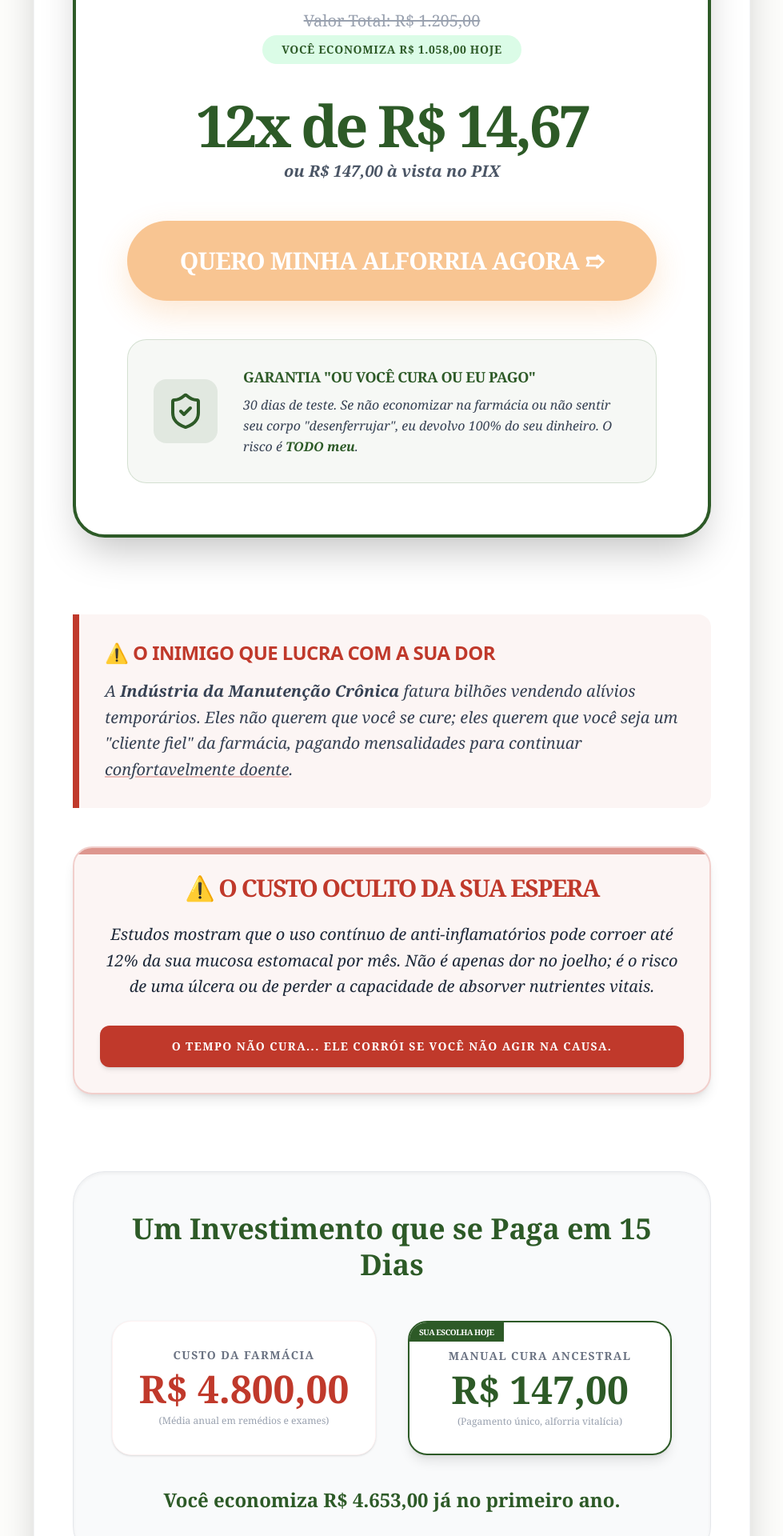
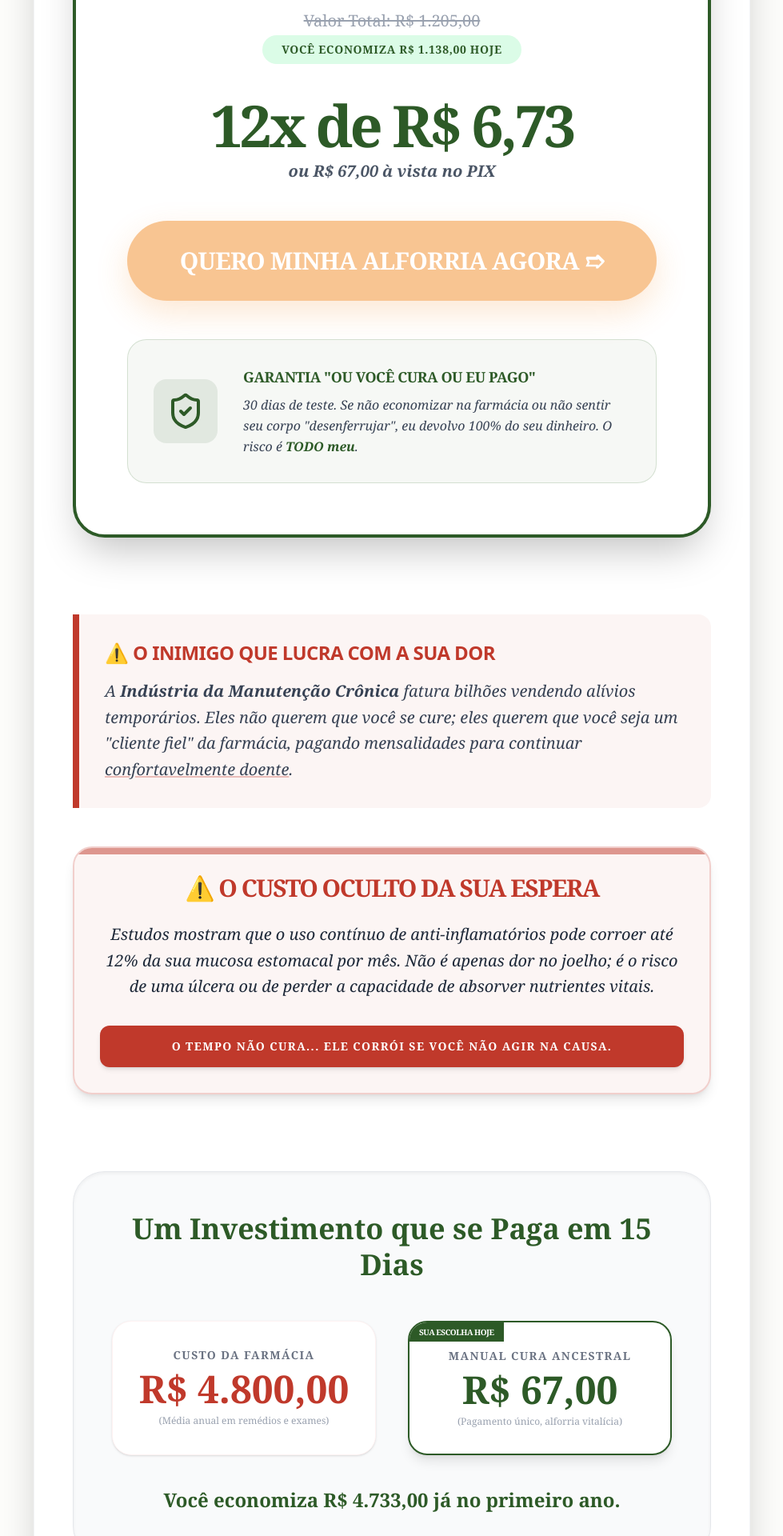
Before and after one commit to madsonpapito/cura-ancestral, a Next.js app: page / in a window 1280 px wide. Shown: the part 6840-8760 px from the top of the page at 80% size, without its empty margins (150-1129 px from the left). Built offline with nearby package versions, Linux system fonts and the light colour scheme.

Commit message:
feat: atualização de preços (Oferta R$ 67 | Upsell R$ 147) e documentação estratégica

```diff
--- a/data/persona-dirce.md
+++ b/data/persona-dirce.md
@@ -27,7 +27,7 @@
 - **Plataformas**: WhatsApp (família/igreja), Facebook (dicas de vovó), YouTube (vídeos informativos, mas odeia enrolação), Instagram (salva posts).
 - **Meio de Pagamento**: Prefere PIX (controle e desconto).
 - **Gatilho de Compra**: Site organizado, botão de WhatsApp visível e prova de que o método usa o que já tem na despensa (açafrão, alho, louro).
-- **Valor Percebido**: Preço menor que duas caixas de anti-inflamatório (R$ 147,00).
+- **Valor Percebido**: Preço menor que uma caixa de anti-inflamatório (R$ 67,00).
 
 ## 🎯 Dores Profundas & Desejos Ardentes
 - **Dores**: Perda de mobilidade/vitalidade, custo da farmácia corroendo a aposentadoria, sentir-se "descartada" pelo sistema de saúde.
--- a/funnel/desafio-despensa-blindada.md
+++ b/funnel/desafio-despensa-blindada.md
@@ -24,7 +24,7 @@ O Desafio Despensa Blindada é a porta de entrada para o ecossistema da Cura Anc
 - **Selo 'Matriarca da Cura'**: Reconhecimento para quem postar fotos dos desafios diários no grupo.
 
 ## 💰 Oferta Especial (Pós-Desafio)
-- **Preço**: De R$ 297,00 por apenas R$ 147,00 (ou 12x de R$ 14,67).
+- **Preço**: De R$ 297,00 por apenas R$ 67,00 (ou 12x de R$ 6,73).
 - **Escassez**: Apenas 50 vagas para o grupo com suporte individualizado.
 - **Garantia**: 7 dias incondicional. "Se não sentir seu estômago mais leve ou juntas menos rígidas, devolvemos seu dinheiro."
 
--- a/funnel/sales-funnel.md
+++ b/funnel/sales-funnel.md
@@ -3,7 +3,7 @@
 Este documento detalha o fluxo de vendas completo para o infoproduto **Manual da Cura Ancestral**, atualizado com a estrutura de páginas e integração Lastlink.
 
 ## 🛒 Produto Principal: Manual da Cura Ancestral (`index.html`)
-- **Preço**: R$ 147,00 (ou 12x de R$ 14,67).
+- **Preço**: R$ 67,00 (ou 12x de R$ 6,73).
 - **Entregáveis**: Manual Principal SAB + Bônus (Faxina Hepática, Mercado de Ouro, Cozinha Alquímica e Comunidade VIP).
 - **Checkout**: `https://lastlink.com/p/CE3FF59AF/checkout-payment`
 
@@ -13,7 +13,7 @@ Este documento detalha o fluxo de vendas completo para o infoproduto **Manual da
 
 ### 1. Upsell 1: O Cofre das Ervas Raras (`upsell-1.html`)
 - **Oferta**: Protocolo de regeneração avançada para reversão de danos metabólicos profundos.
-- **Preço**: R$ 197,00.
+- **Preço**: R$ 147,00.
 - **Fluxo**:
     - **SIM**: Direciona para `upsell-2.html`.
     - **NÃO**: Direciona para `downsell-1.html`.
--- a/src/app/_components/comparison-section.tsx
+++ b/src/app/_components/comparison-section.tsx
@@ -17,13 +17,13 @@ export function ComparisonSection() {
         <div className="text-center p-8 bg-white rounded-3xl shadow-lg border-2 border-forest relative overflow-hidden">
           <div className="absolute top-0 left-0 bg-forest text-white text-[10px] font-black px-3 py-1 uppercase tracking-tighter">Sua Escolha Hoje</div>
           <p className="text-gray-500 font-bold uppercase tracking-widest text-sm mb-2">Manual Cura Ancestral</p>
-          <strong className="text-4xl md:text-5xl font-black text-forest block mb-2 font-serif">R$ 147,00</strong>
+          <strong className="text-4xl md:text-5xl font-black text-forest block mb-2 font-serif">R$ 67,00</strong>
           <p className="text-xs text-gray-400 font-medium">(Pagamento único, alforria vitalícia)</p>
         </div>
       </div>
 
       <p className="text-center mt-12 font-black text-forest text-xl md:text-2xl font-heading animate-bounce">
-        Você economiza R$ 4.653,00 já no primeiro ano.
+        Você economiza R$ 4.733,00 já no primeiro ano.
       </p>
     </section>
   );
--- a/src/app/_components/offer-card.tsx
+++ b/src/app/_components/offer-card.tsx
@@ -67,15 +67,15 @@ export function OfferCard() {
         <div className="mb-10">
           <p className="text-gray-400 line-through text-xl mb-1">Valor Total: R$ 1.205,00</p>
           <div className="bg-green-100 text-forest font-black py-2 px-6 rounded-full inline-block text-sm uppercase tracking-wider">
-            VOCÊ ECONOMIZA R$ 1.058,00 HOJE
+            VOCÊ ECONOMIZA R$ 1.138,00 HOJE
           </div>
         </div>
 
         <div className="mb-12">
           <span className="block text-6xl md:text-7xl font-black text-forest tracking-tighter leading-none mb-2 font-heading">
-            12x de R$ 14,67
+            12x de R$ 6,73
           </span>
-          <p className="text-gray-600 font-black text-xl italic font-serif">ou R$ 147,00 à vista no PIX</p>
+          <p className="text-gray-600 font-black text-xl italic font-serif">ou R$ 67,00 à vista no PIX</p>
         </div>
 
         <a href={LASTLINK_CONFIG.checkout.manual} className="group block">
--- a/src/app/ajuda-urgente/page.tsx
+++ b/src/app/ajuda-urgente/page.tsx
@@ -66,7 +66,7 @@ function DownsellOneContent() {
           </div>
 
           <div className="bg-gray-50 p-6 rounded-xl mb-10">
-            <span className="block text-gray-400 line-through text-lg">De R$ 197,00</span>
+            <span className="block text-gray-400 line-through text-lg">De R$ 147,00</span>
             <span className="block text-4xl md:text-5xl font-black text-forest tracking-tight">Por apenas R$ 47,00</span>
             <p className="text-gray-500 text-xs mt-2 uppercase font-bold">(Pagamento único, sem mensalidades)</p>
           </div>
--- a/src/app/checkout/page.tsx
+++ b/src/app/checkout/page.tsx
@@ -91,7 +91,7 @@ export default function CheckoutPage() {
               <div className="space-y-5 text-sm md:text-base border-b-2 border-gray-100 pb-8 mb-8 font-serif">
                 <div className="flex justify-between items-start gap-4">
                   <span className="text-gray-700 font-medium">Manual da Cura Ancestral (Digital)</span>
-                  <span className="font-bold text-gray-900 shrink-0">R$ 147,00</span>
+                  <span className="font-bold text-gray-900 shrink-0">R$ 67,00</span>
                 </div>
                 <div className="flex justify-between text-forest font-bold italic bg-forest/5 p-3 rounded-xl border border-forest/10">
                   <span>+ Sistema SAB & Protocolo V.I.T.A.L.</span>
@@ -102,7 +102,7 @@ export default function CheckoutPage() {
               <div className="flex justify-between items-center mb-10">
                 <span className="text-xl font-black text-black font-heading uppercase">Total</span>
                 <div className="text-right">
-                  <span className="block text-4xl font-black text-forest tracking-tighter">R$ 147,00</span>
+                  <span className="block text-4xl font-black text-forest tracking-tighter">R$ 67,00</span>
                   <span className="text-xs text-gray-400 font-bold uppercase tracking-tighter">Pagamento Único</span>
                 </div>
               </div>
--- a/src/app/oferta-exclusiva/page.tsx
+++ b/src/app/oferta-exclusiva/page.tsx
@@ -70,7 +70,7 @@ function UpsellOneContent() {
 
           <div className="mb-10">
             <span className="block text-gray-400 line-through text-lg">De R$ 497,00</span>
-            <span className="block text-4xl md:text-5xl font-black text-forest tracking-tight">Por apenas R$ 197,00</span>
+            <span className="block text-4xl md:text-5xl font-black text-forest tracking-tight">Por apenas R$ 147,00</span>
             <p className="text-gray-500 text-sm mt-2 uppercase font-bold">(Oferta única e exclusiva pós-compra)</p>
           </div>
 
--- a/src/config/lastlink.ts
+++ b/src/config/lastlink.ts
@@ -5,7 +5,7 @@ export const LASTLINK_CONFIG = {
   upsells: {
     cofre: {
       id: "llupsell-C19D49E94-",
-      price: 197,
+      price: 147,
       denyRedirect: "/ajuda-urgente",
       acceptRedirect: "/upsell-2",
     },
```
Also changed, not shown: data/brief.md (+2 -2 lines), data/copy-advertorial.md (+1 -1 lines), 1 other file (tests, documents, lock files or other folders).
